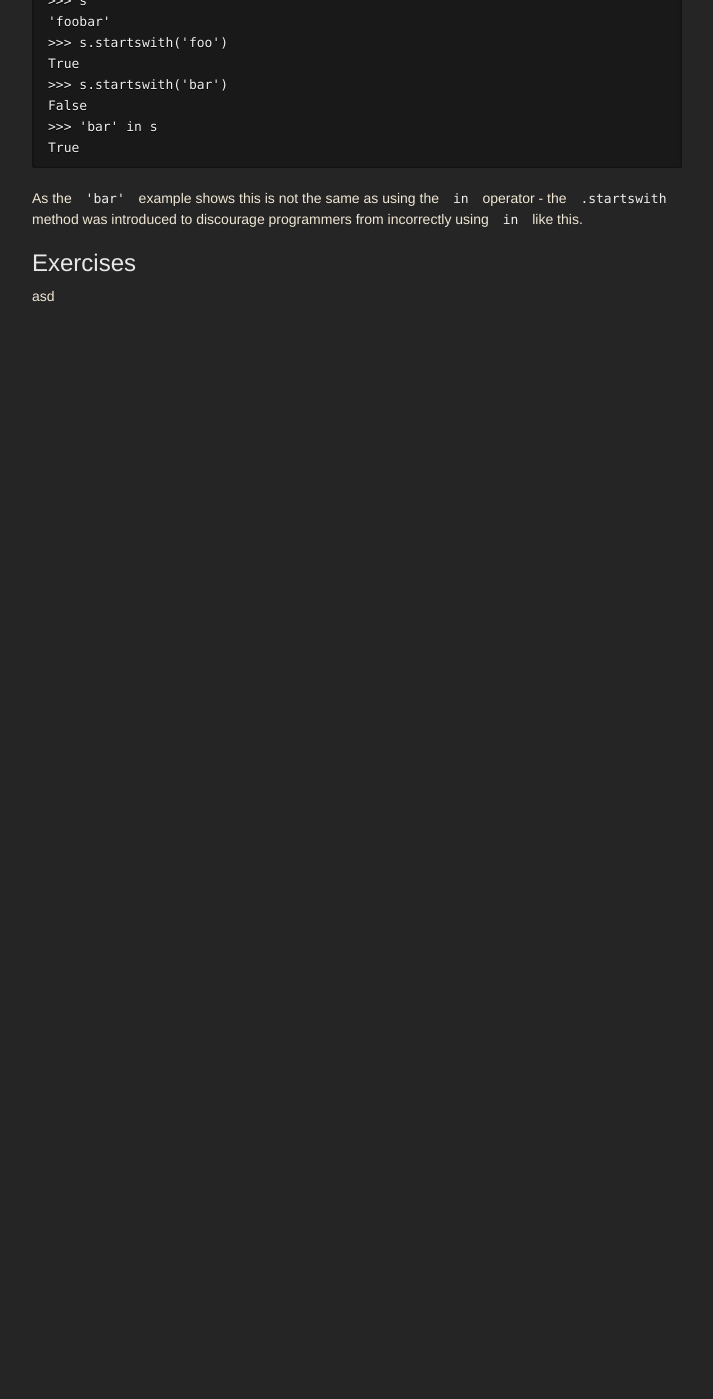
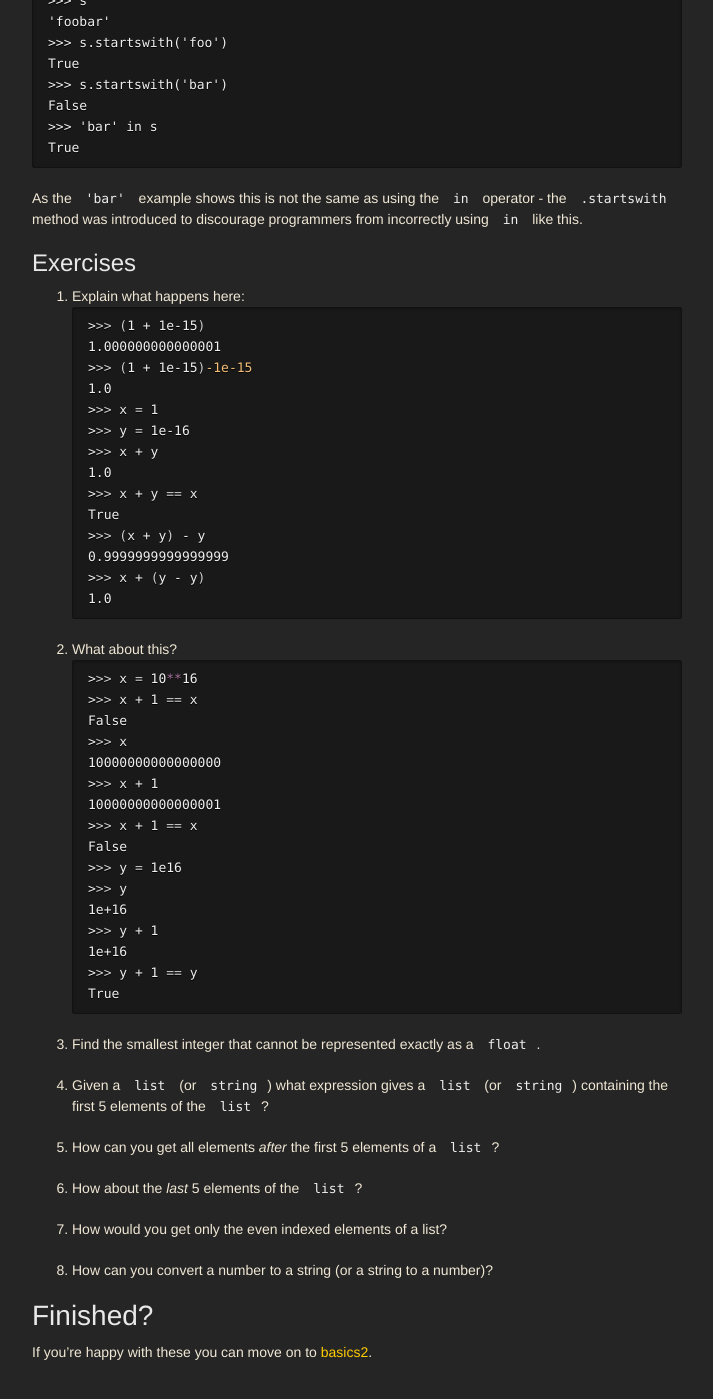
Before and after one commit to oscarbenjamin/scicomp, a Jekyll site: the page built from notes/basics.md, in a window 1280 px wide and 1400 px high, scrolled down 5007 px. Shown: the whole window, without its empty margins (283-996 px from the left). Built offline with Jekyll 4.4.1, drawn with Linux system fonts in a browser that asks for light colours; nearby versions of some CDN libraries; some web fonts are replaced; formulas are drawn with MathJax 3; our own code applies the rules of GitHub Pages for plain Markdown files; before the commit the page ends 5424 px from its top, so only the background shows below that; some of the changed text lies outside the part shown.

Commit message:
Finished basics.md

```diff
--- a/notes/basics.md
+++ b/notes/basics.md
@@ -17,8 +17,8 @@ The `python.org` tutorial is aimed at the general Python programmer and our
 target is scientific programming so we have a slightly different emphasis here
 which is why I've written the following about numbers. We will also soon be
 using multi-dimensional arrays so a good understanding of *slicing* is
-essential. There are [[exercises]] at the bottom to test your understanding of
-both numbers and slicing.
+essential. There are [exercises](#exercises) at the bottom to test your
+understanding of both numbers and slicing.
 
 ## Numbers
 
@@ -206,7 +206,7 @@ we can *index* and *slice* a string:
 
 Slicing and indexing are critically important in Python and for us in this
 unit in particular. You need to make sure that you understand each of the
-expressions above perfectly (see also the [exercises](exercises) below).
+expressions above perfectly (see also the [exercises](#exercises) below).
 
 Like most other sequence types strings can be added or multiplied:
 
@@ -291,4 +291,58 @@ incorrectly using `in` like this.
 
 ## Exercises
 
-asd
+1. Explain what happens here:
+~~~~ terminal
+>>> (1 + 1e-15)
+1.000000000000001
+>>> (1 + 1e-15)-1e-15
+1.0
+>>> x = 1
+>>> y = 1e-16
+>>> x + y
+1.0
+>>> x + y == x
+True
+>>> (x + y) - y
+0.9999999999999999
+>>> x + (y - y)
+1.0
+~~~~
+
+2. What about this?
+~~~~ terminal
+>>> x = 10**16
+>>> x + 1 == x
+False
+>>> x
+10000000000000000
+>>> x + 1
+10000000000000001
+>>> x + 1 == x
+False
+>>> y = 1e16
+>>> y
+1e+16
+>>> y + 1
+1e+16
+>>> y + 1 == y
+True
+~~~~
+
+3. Find the smallest integer that cannot be represented exactly as a `float`.
+
+4. Given a `list` (or `string`) what expression gives a `list` (or `string`)
+   containing the first 5 elements of the `list`?
+
+5. How can you get all elements *after* the first 5 elements of a `list`?
+
+6. How about the *last* 5 elements of the `list`?
+
+7. How would you get only the even indexed elements of a list?
+
+8. How can you convert a number to a string (or a string to a number)?
+
+# Finished?
+
+If you're happy with these you can move on to [basics2](loops, conditionals and
+functions).
```
